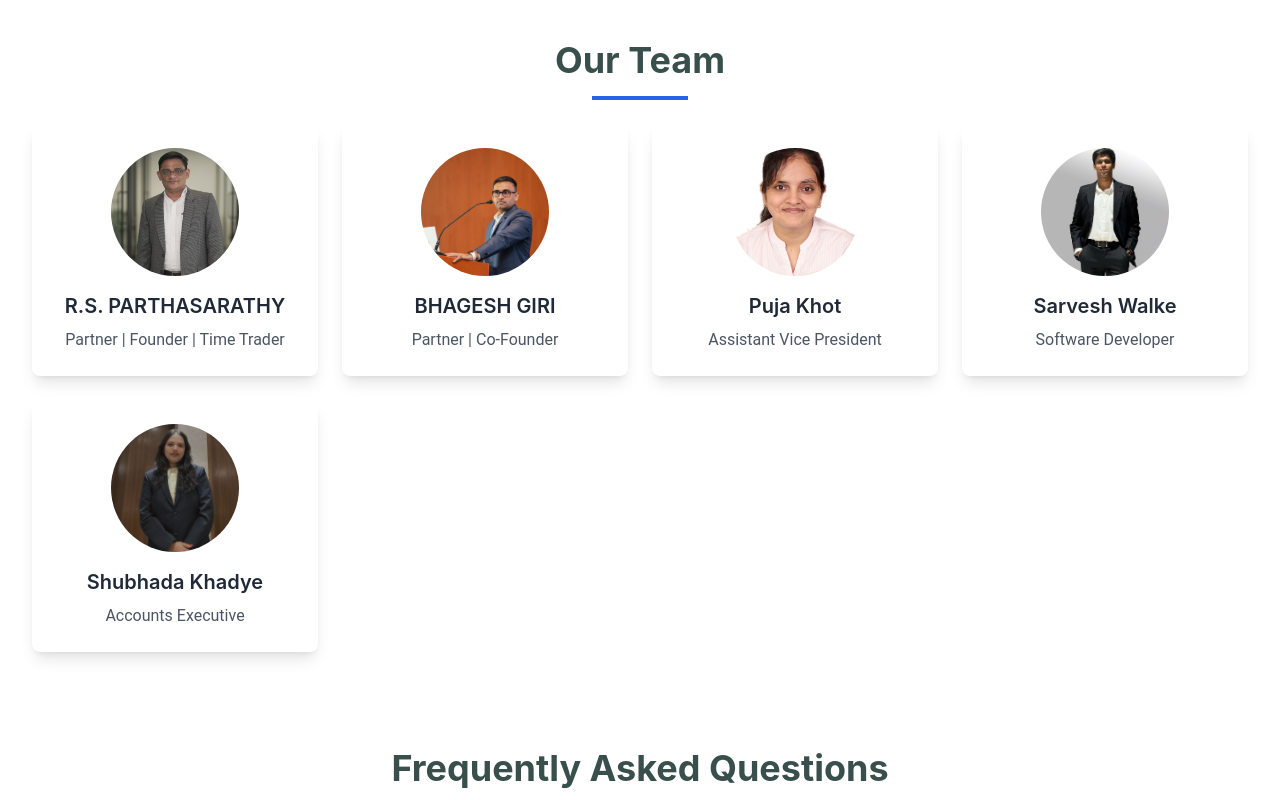
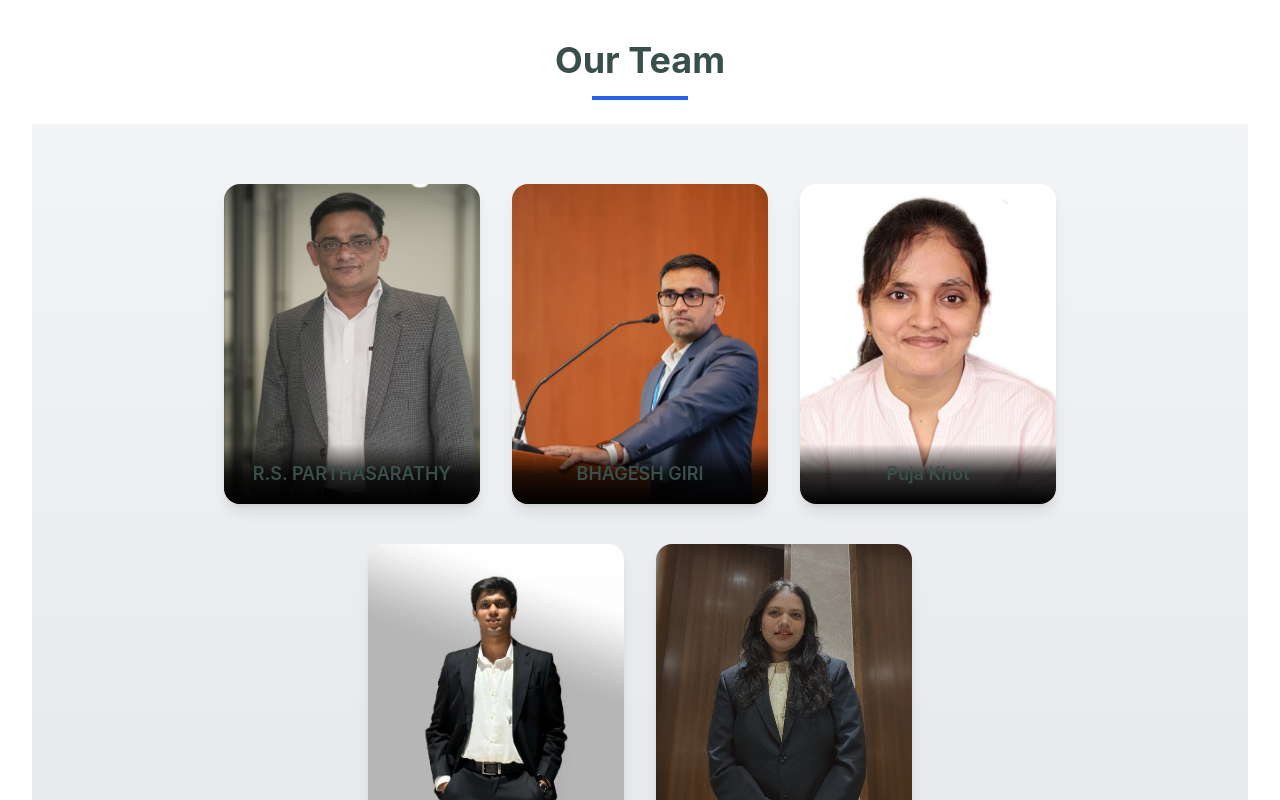
Before and after one commit to Sarvesh-24/FortuneWeb, a React (Create React App) app: page / in a window 1280 px wide. Shown: the part 5280-6080 px from the top of the page. Built offline with nearby package versions, Linux system fonts and the light colour scheme.

Commit message:
Changes done in Team section

```diff
--- a/src/components/Team.js
+++ b/src/components/Team.js
@@ -1,6 +1,7 @@
 import React, { useState } from "react";
 import { IoClose } from "react-icons/io5";
 import { motion, AnimatePresence } from "framer-motion";
+
 
 const Team = () => {
   const [selectedMember, setSelectedMember] = useState(null);
@@ -134,44 +135,31 @@ const Team = () => {
     </h2>
     <div className="w-24 h-1 bg-blue-600 mx-auto mb-6 dark:bg-blue-400"></div>
 
-      {/* Team Members Grid */}
-      <div className="grid grid-cols-1 md:grid-cols-2 lg:grid-cols-4 gap-6">
+    <div className="min-h-screen bg-gradient-to-b from-gray-100 to-gray-200 dark:from-gray-900 dark:to-gray-800 flex flex-wrap justify-center items-center p-10">
       {teamMembers.map((member) => (
-          <button
+        <motion.div
           key={member.id}
-            className="group bg-white dark:bg-gray-800 rounded-lg p-6 shadow-lg hover:shadow-xl transition-shadow duration-300 text-left focus:outline-none focus:ring-2 focus:ring-blue-500"
+          className="relative w-64 h-80 rounded-2xl overflow-hidden shadow-lg m-4 cursor-pointer transition-transform duration-300 hover:scale-105"
           onClick={() => setSelectedMember(member)}
-            aria-haspopup="dialog"
+          id={`team-member-${member.id}`} // Unique ID for each card
         >
-            <div className="flex flex-col items-center">
-              {/* Profile Image */}
-              <div className="relative w-32 h-32 mb-4 rounded-full overflow-hidden">
-                <img
-                  src={member.image}
-                  alt={member.name}
-                  className="w-full h-full object-cover"
-                />
+          {/* Full Photo */}
+          <img src={member.image} alt={member.name} className="w-full h-full object-cover" />
+
+          {/* Name & Designation Patch */}
+          <div className="absolute bottom-0 w-full bg-gradient-to-t from-black via-black/80 to-transparent text-white text-center p-4">
+            <h3 className="font-semibold text-lg">{member.name}</h3>
+            <p className="text-sm text-gray-300">{member.designation}</p>
           </div>
-              {/* Name and Position */}
-              <h3 className="text-xl font-semibold text-gray-800 dark:text-white mb-2">
-                {member.name}
-              </h3>
-              <p className="text-gray-600 dark:text-gray-400">{member.position}</p>
-            </div>
-          </button>
+        </motion.div>
       ))}
-      </div>
 
-      {/* Modal for Selected Team Member */}
+      {/* Modal */}
       <AnimatePresence>
         {selectedMember && (
-          <motion.div
-            className="fixed inset-0 bg-black bg-opacity-50 backdrop-blur-lg flex justify-center items-center p-4 z-50"
-            initial={{ opacity: 0 }}
-            animate={{ opacity: 1 }}
-            exit={{ opacity: 0 }}
+          <div
+            className="fixed inset-0 bg-black bg-opacity-50 backdrop-blur-lg flex justify-center items-center p-4"
             onClick={() => setSelectedMember(null)}
-            aria-hidden="true"
           >
             <motion.div
               className="bg-white dark:bg-gray-900 rounded-2xl p-6 w-full max-w-md shadow-2xl relative"
@@ -180,8 +168,7 @@ const Team = () => {
               exit={{ y: 50, opacity: 0 }}
               transition={{ duration: 0.3 }}
               onClick={(e) => e.stopPropagation()}
-              role="dialog"
-              aria-labelledby={`member-name-${selectedMember.id}`}
+              id={`modal-member-${selectedMember.id}`} // Unique ID for the modal
             >
               {/* Close Button */}
               <button
@@ -192,20 +179,16 @@ const Team = () => {
               </button>
 
               {/* Modal Content */}
-              <h2
-                id={`member-name-${selectedMember.id}`}
-                className="text-2xl font-semibold text-center text-gray-800 dark:text-gray-200"
-              >
-                {selectedMember.name}
-              </h2>
+              <h2 className="text-2xl font-semibold text-center text-gray-800 dark:text-gray-200">{selectedMember.name}</h2>
               <div className="mt-4 p-4 bg-gray-100 dark:bg-gray-800 rounded-lg shadow-inner">
-                <h3 className="text-lg font-semibold text-gray-700 dark:text-gray-300">Bio</h3>
-                <p className="text-gray-600 dark:text-gray-400">{selectedMember.bio}</p>
+                <h3 className="text-lg font-semibold text-gray-700 dark:text-gray-300">Summary</h3>
+                <p className="text-gray-600 dark:text-gray-400">{selectedMember.summary}</p>
               </div>
             </motion.div>
-          </motion.div>
+          </div>
         )}
       </AnimatePresence>
+    </div>
   </div>
 </section>
 
```
Lines whose indentation alone changed are shown as unchanged.
